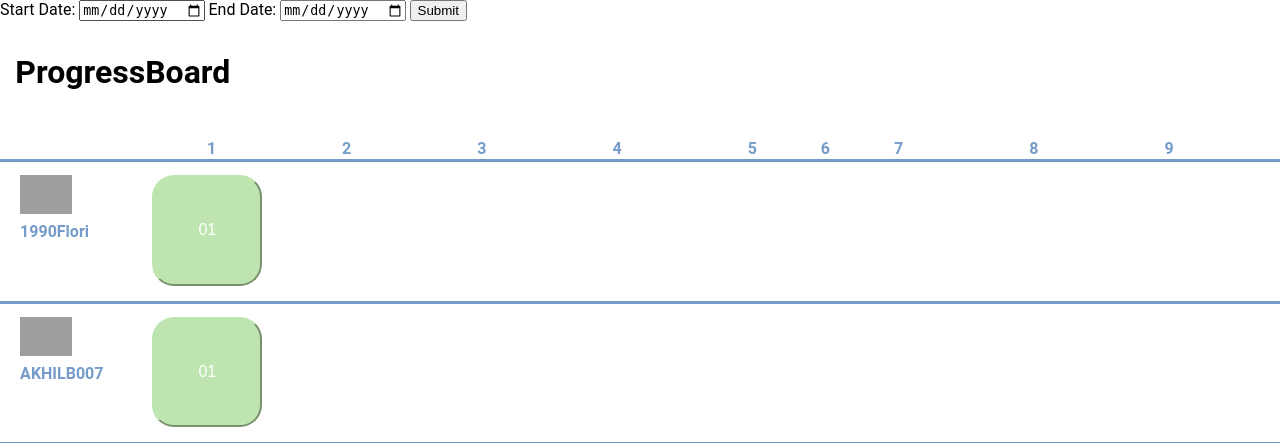
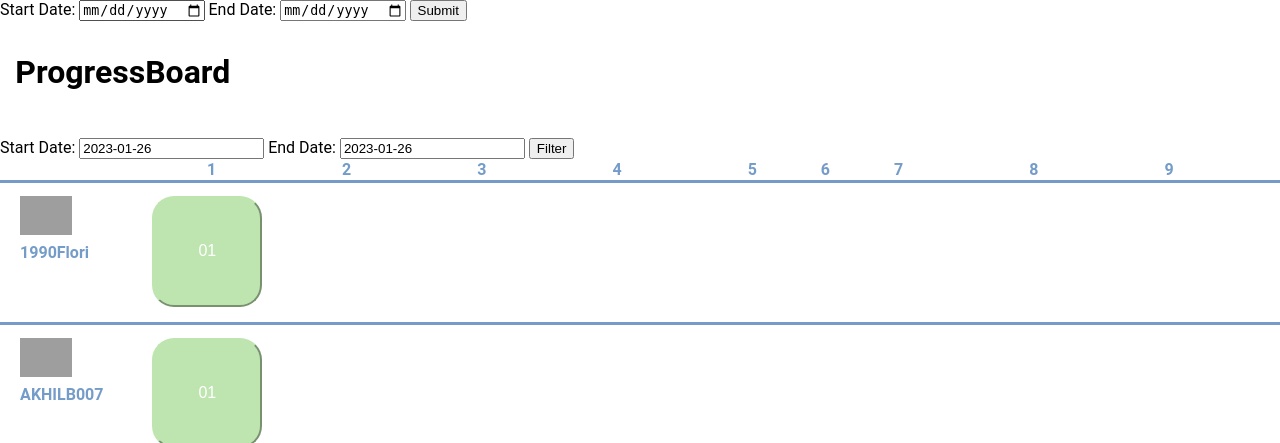
Before and after one commit to ilearncloud9/progressboard-main, a Flask app: page / in a window 1280 px wide; the page is wider, and only the part inside the window is pictured. Shown: the top 443 px of that part. Run offline with Flask 2, Linux system fonts and the light colour scheme; parts of the project's set-up code (start-up, migrations or seed data) failed here and were passed over; grey boxes are pictures that could not be loaded.

Commit message:
Update heatmap.html

```diff
--- a/templates/heatmap.html
+++ b/templates/heatmap.html
@@ -4,6 +4,13 @@
   <h1>ProgressBoard</h1>
 </div>
 <div class="responsive-wrapper">
+<form action="/" method="post">
+  <label for="start_date">Start Date:</label>
+  <input type="text" id="start_date" name="start_date" value="{{ start_date }}">
+  <label for="end_date">End Date:</label>
+  <input type="text" id="end_date" name="end_date" value="{{ end_date }}">
+  <input type="submit" value="Filter">
+</form>
 <table id="man-heatmap">
   <tr class='header'>
     <th class='color title'></th>
```
